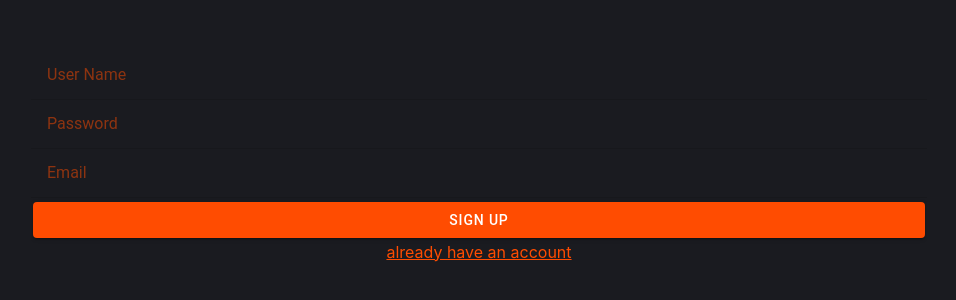
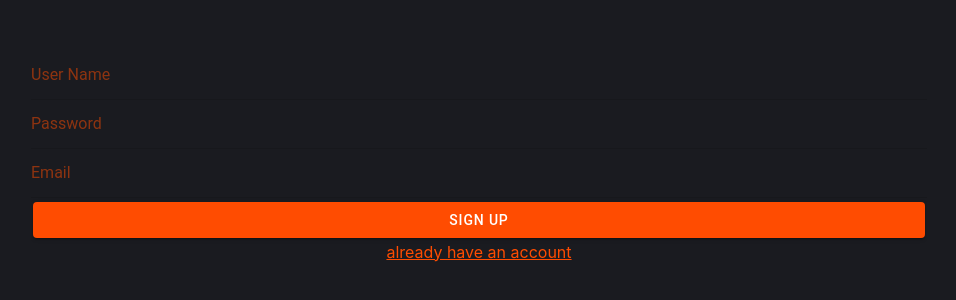
Before and after one commit to Kananmas/crud-app-project, a React (Create React App) app: page /signup in a window 1280 px wide. Shown: the part 244-544 px from the top of the page, without its empty margins (161-1117 px from the left). Built offline with nearby package versions, Linux system fonts and the light colour scheme.

Commit message:
fix: input style in ios

```diff
--- a/src/components/Input/style.css
+++ b/src/components/Input/style.css
@@ -1,4 +1,5 @@
 ion-item.custom {
   --background: #1a1b20;
-  --highlight-color-focused: #ff4c01;
+  --highlight-color-focused: #cfcecd;
+  --padding-start: 0;
 }
```
